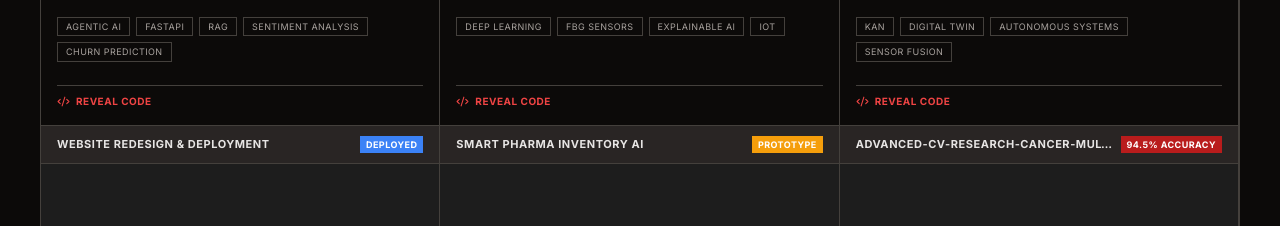
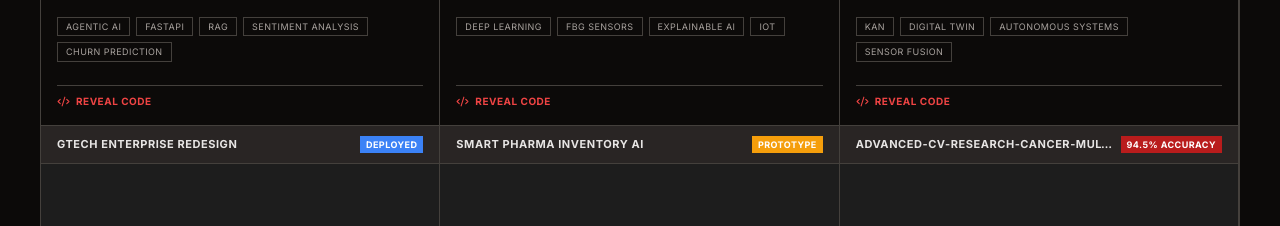
Before and after one commit to usshamsuddeen/portfolio-2026, a React (Vite) app: page / in a window 1280 px wide. Shown: the part 1940-2166 px from the top of the page. Built offline with nearby package versions, Linux system fonts and the light colour scheme.

Commit message:
Update repository name for GTech Enterprise Redesign

```diff
--- a/src/data/content.ts
+++ b/src/data/content.ts
@@ -108,12 +108,12 @@
     links: [],
   },
   {
-    id: "Website_Redesigning-Deployment-Testing",
-    title: "Website Redesign & Deployment",
+    id: "gtech-enterprise-redesign-cicd",
+    title: "GTech Enterprise Redesign",
     subtitle: "Enterprise Website Architecture",
     status: "DEPLOYED",
     statusColor: "#3B82F6",
-    repoName: "Website_Redesigning-Deployment-Testing",
+    repoName: "gtech-enterprise-redesign-cicd",
     description: "Multi-stage project involving the redesign, modernization, and deployment of an enterprise website across heterogeneous server environments using GitHub automation and CI/CD pipelines.",
     tags: ["Redesign", "Deployment", "DevOps", "Testing", "UI/UX"],
     thumbnail: "/github-alt.webp",
```
